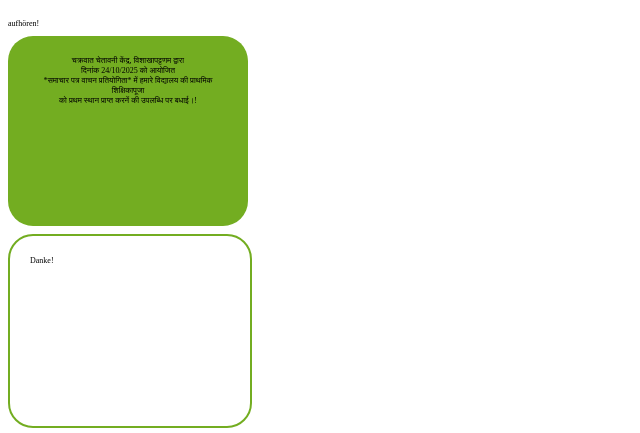
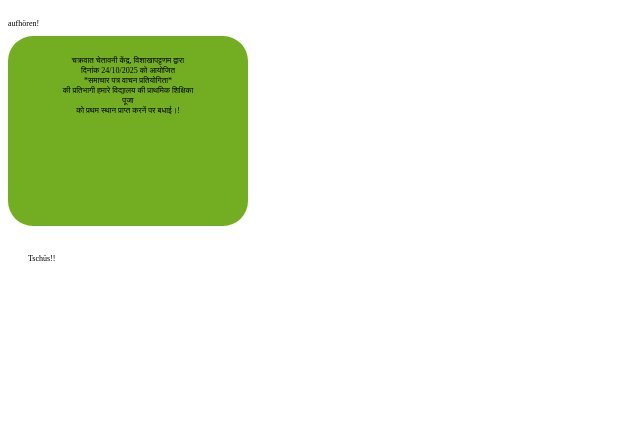
Before and after one commit to deinder/probe, a plain HTML site: page schluss.html in a window 1280 px wide. Shown: the part 61-494 px from the top of the page, without its empty margins (0-640 px from the left). Drawn offline with Linux system fonts and the light colour scheme.

Commit message:
Update schluss.html

```diff
--- a/schluss.html
+++ b/schluss.html
@@ -47,8 +47,7 @@ p.small {
 <h1>The border-radius Property</h1>
 
 <p>aufhören!</p>
-<p id="rcorners1" align="center">चक्रवात चेतावनी केंद्र, विशाखापट्टणम द्वारा <br> दिनांक 24/10/2025 को आयोजित<br>  <bold>*समाचार पत्र वाचन प्रतियोगिता*</bold> में  हमारे विद्यालय की प्राथमिक शिक्षिका<bold>पूजा </bold><br>को प्रथम स्थान प्राप्त करनें की उपलब्धि पर बधाई।!</p><p id="rcorners2">Danke!</p>
-<p id="rcorners3">Tschüs!!</p>
+<p id="rcorners1" align="center">चक्रवात चेतावनी केंद्र, विशाखापट्टणम द्वारा <br> दिनांक 24/10/2025 को आयोजित<br>  <bold>*समाचार पत्र वाचन प्रतियोगिता*</bold><br> की प्रतिभागी हमारे विद्यालय की प्राथमिक शिक्षिका<br><bold>पूजा </bold><br>को प्रथम स्थान प्राप्त करनें पर बधाई।!</p><p id="rcorners3">Tschüs!!</p>
 
 </body>
 </html>
```
